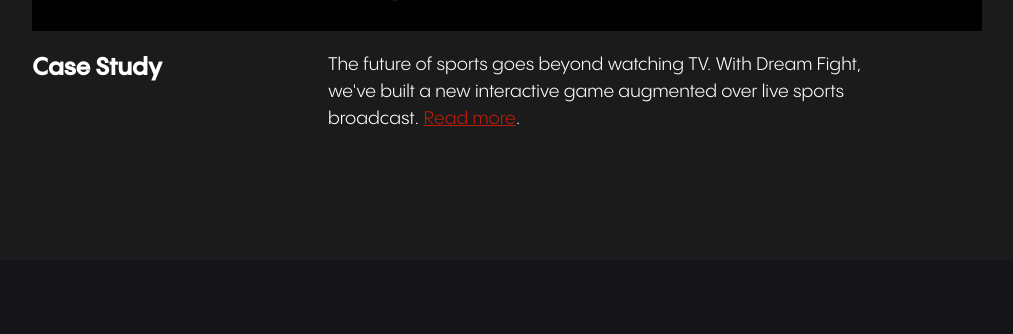
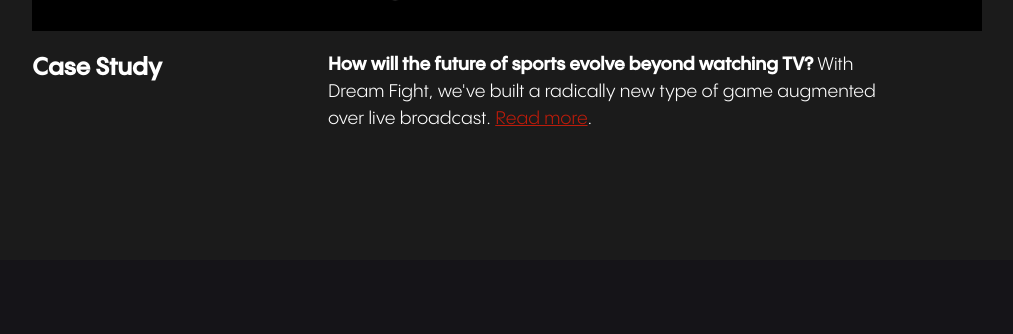
Before and after one commit to native-dev-studio/native-website, a Gatsby site: page / in a window 1280 px wide. Shown: the part 1196-1530 px from the top of the page, without its empty margins (133-1146 px from the left). Built offline with nearby package versions, Linux system fonts and the light colour scheme; Gatsby itself is replaced by a stand-in of ours.

Commit message:
feat: updates case study description

```diff
--- a/src/pages/index.tsx
+++ b/src/pages/index.tsx
@@ -42,7 +42,7 @@ const IndexPage = () => {
                   Case Study
                 </h2>
                 <p className='col-start-4 col-span-6'>
-                  The future of sports goes beyond watching TV. With Dream Fight, we've built a new interactive game augmented over live sports broadcast.&nbsp;
+                  <span className='font-bold'>How will the future of sports evolve beyond watching TV?</span> With Dream Fight, we've built a radically new type of game augmented over live broadcast.&nbsp;
                   <Link to='/featured' className='underline'>
                     Read more
                   </Link>.
```
